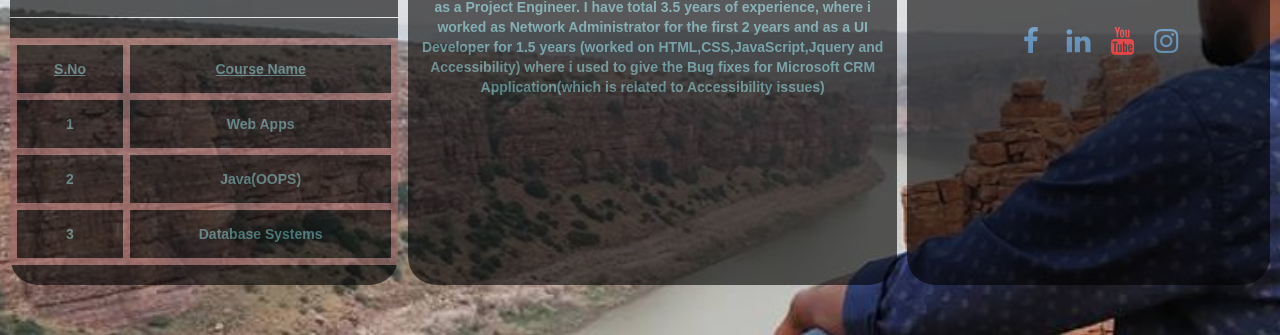
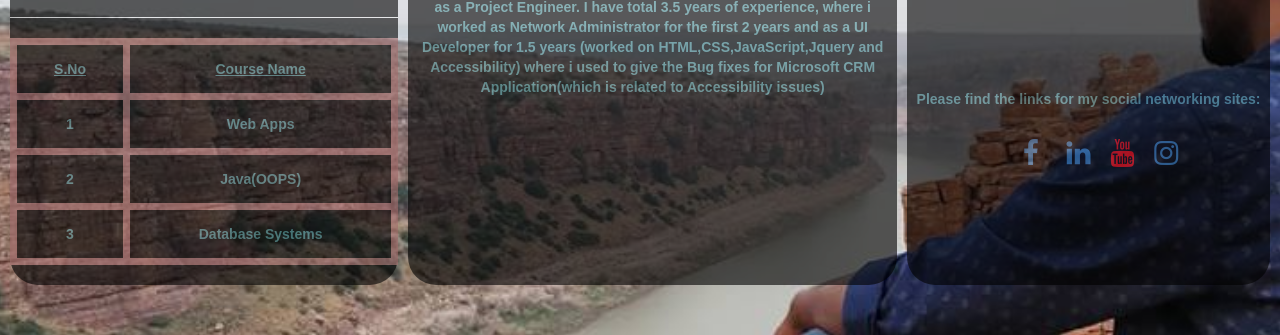
Before and after one commit to myr-account/About-Myself-1, a plain HTML site: page index.html in a window 1280 px wide. Shown: the part 465-800 px from the top of the page. Drawn offline with nearby package versions, Linux system fonts and the light colour scheme.

Commit message:
added a class to aside

```diff
--- a/index.html
+++ b/index.html
@@ -86,7 +86,7 @@
                                 <h1>Future</h1>
                                     In the coming years,  i want to see myself as a UI Architect.
                         </section>
-                        <aside>
+                        <aside class="tospace">
                                 <p>Please find the links for my social networking sites:</p>
                                 <a href="https://www.facebook.com/yugandhar.mamidi" class="fa fa-facebook" style="font-size: 2em;"></a>
                                 <a href="www.linkedin.com/in/yugandhar-m-a24659154" class="fa fa-linkedin" style="font-size: 2em;"></a>
```
